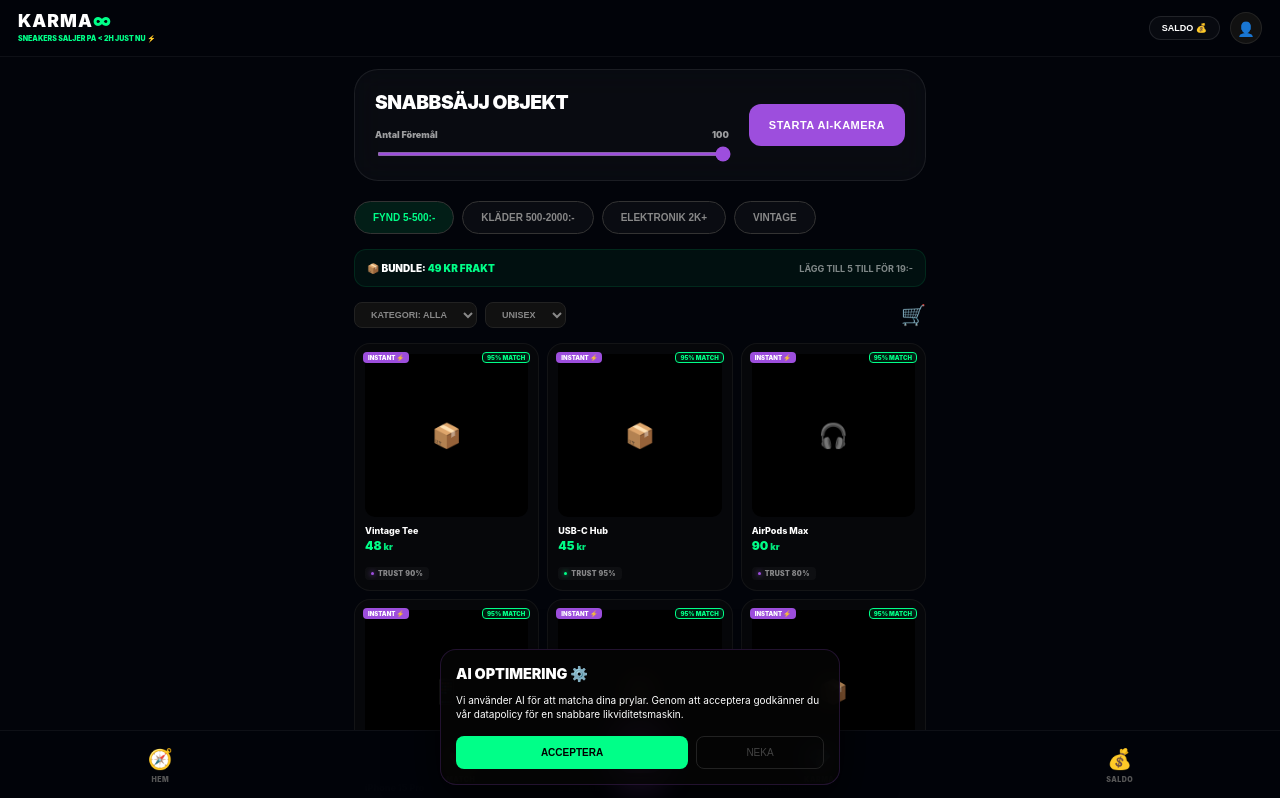
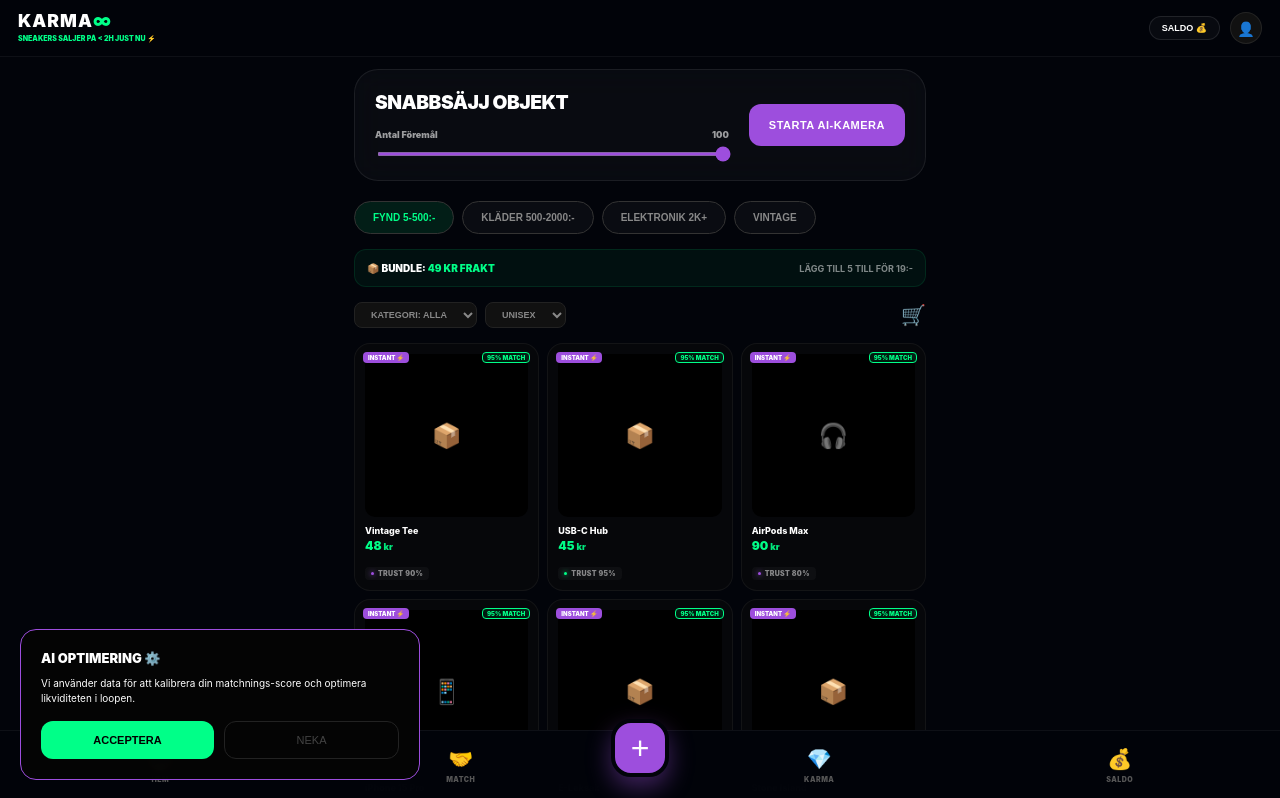
Before and after one commit to gascheckking/marketbeg-appGem, a Next.js app: page / in a window 1280 px wide. Shown: the top 798 px of the page. Built offline with nearby package versions, Linux system fonts and the light colour scheme.

Commit message:
Update CookieConsent.tsx

```diff
--- a/components/CookieConsent.tsx
+++ b/components/CookieConsent.tsx
@@ -1,3 +1,4 @@
+// // components/CookieConsent.tsx
 "use client";
 import React, { useState, useEffect } from 'react';
 
@@ -17,21 +18,15 @@ export const CookieConsent = () => {
   if (!show) return null;
 
   return (
-    <div style={{
-      position: 'fixed', bottom: '15px', left: '15px', right: '15px',
-      zIndex: 9999, maxWidth: '400px', margin: '0 auto'
-    }}>
-      <div className="glass-card" style={{
-        padding: '15px', boxShadow: '0 20px 50px rgba(0,0,0,0.8)',
-        border: '1px solid rgba(157, 78, 221, 0.2)', background: 'rgba(5,5,5,0.95)'
-      }}>
-        <h4 style={{ margin: '0 0 5px 0', fontSize: '0.9rem', fontWeight: 900 }}>AI OPTIMERING ⚙️</h4>
-        <p className="muted" style={{ fontSize: '10px', lineHeight: '1.4', marginBottom: '15px' }}>
-          Vi använder AI för att matcha dina prylar. Genom att acceptera godkänner du vår datapolicy för en snabbare likviditetsmaskin.
+    <div style={{ position: 'fixed', bottom: '20px', left: '20px', right: '20px', zIndex: 9999, maxWidth: '400px' }}>
+      <div className="glass-card" style={{ padding: '20px', border: '1px solid var(--neon-purple)', background: 'rgba(5,5,5,0.98)' }}>
+        <h4 style={{ margin: '0 0 8px 0', fontSize: '13px', fontWeight: 900 }}>AI OPTIMERING ⚙️</h4>
+        <p className="muted" style={{ fontSize: '10px', lineHeight: '1.5', marginBottom: '15px' }}>
+          Vi använder data för att kalibrera din matchnings-score och optimera likviditeten i loopen.
         </p>
-        <div style={{ display: 'flex', gap: '8px' }}>
-          <button onClick={accept} style={{ flex: 2, padding: '10px', borderRadius: '8px', background: 'var(--neon-mint)', color: '#000', border: 'none', fontWeight: 900, cursor: 'pointer', fontSize: '10px' }}>ACCEPTERA</button>
-          <button onClick={() => setShow(false)} style={{ flex: 1, padding: '10px', borderRadius: '8px', background: 'transparent', color: '#444', border: '1px solid #222', cursor: 'pointer', fontSize: '10px' }}>NEKA</button>
+        <div style={{ display: 'flex', gap: '10px' }}>
+          <button onClick={accept} style={{ flex: 1, padding: '12px', borderRadius: '12px', background: 'var(--neon-mint)', color: '#000', fontWeight: 900, border: 'none', fontSize: '11px' }}>ACCEPTERA</button>
+          <button onClick={() => setShow(false)} style={{ flex: 1, padding: '12px', borderRadius: '12px', background: 'transparent', color: '#444', border: '1px solid #222', fontSize: '11px' }}>NEKA</button>
         </div>
       </div>
     </div>
```
